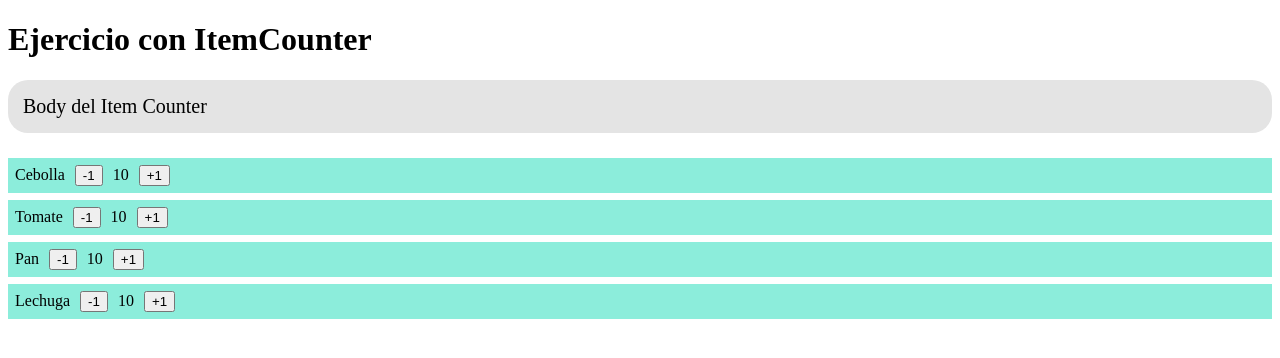
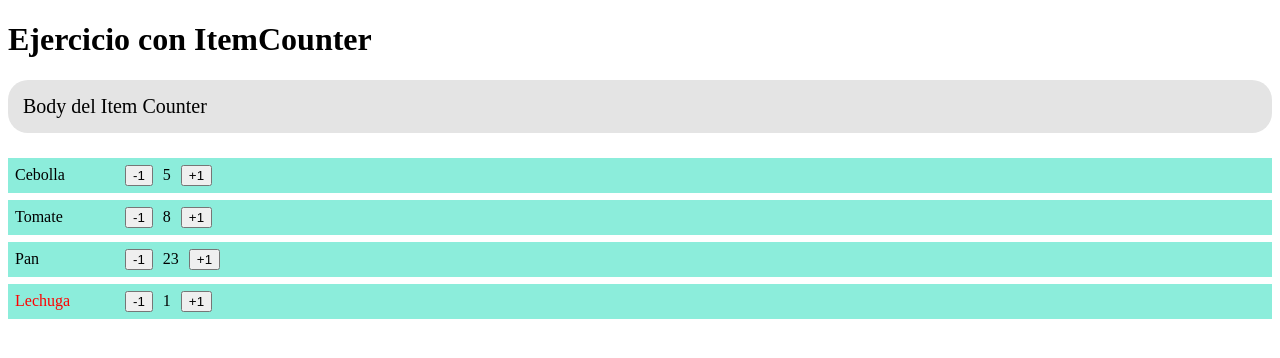
Before and after one commit to cristopher-c/React, a React (Vite) app: page / in a window 1280 px wide. Shown: the top 358 px of the page. Built offline with nearby package versions, Linux system fonts and the light colour scheme.

Commit message:
Configuración para pruebas en React / vitest

```diff
--- a/package.json
+++ b/package.json
@@ -7,7 +7,10 @@
     "dev": "vite",
     "build": "tsc -b && vite build",
     "lint": "eslint .",
-    "preview": "vite preview"
+    "preview": "vite preview",
+    "test" : "vitest",
+    "test:ui": "vitest --ui",
+    "coverage": "vitest run coverage"
   },
   "dependencies": {
     "react": "^19.2.6",
--- /dev/null
+++ b/src/shoping-cart/ItemCounter.css
@@ -0,0 +1,12 @@
+.product-row {
+  background-color: #8CEDDB;
+  padding: 7px;
+  margin-top: 7px;
+  display: flex;
+  align-items: center;
+  gap: 10px;
+}
+
+.product-name {
+  width: 100px;
+}
--- a/src/shoping-cart/ItemCounter.tsx
+++ b/src/shoping-cart/ItemCounter.tsx
@@ -1,36 +1,36 @@
-import React, { useState, type CSSProperties } from 'react'
+import { useState, type CSSProperties } from 'react'
+
+import './ItemCounter.css';
 
 interface Props{
   productName     : string
   productQuantity? : number
 }
 
-const counterButtoms:CSSProperties = {
-  backgroundColor: '#8CEDDB',
-  padding: 7,
-  marginTop: 7,
-  display: 'flex',
-  alignItems: 'center',
-  gap: 10
-}
-
-const ItemCounter = ( {productName:name, productQuantity:cant = 0}: Props) => {
-  const [count, setCount] = useState(10);
+const ItemCounter = ( {productName:name, productQuantity:cant = 1}: Props) => {
+  const [count, setCount] = useState(cant);
 
   const addNumber = () => {
     setCount(count + 1);
   }
 
   const subsNumber = () => {
+    if(count === 1) return;
     setCount(count - 1);
   }
 
   return (
     <>
       <div
-        style={counterButtoms}
+        className='product-row'
       >
-        <span>{name}</span>
+        <span
+          className="product-name"
+        style={{
+          // width: 100,
+          color: count === 1 ? 'red' : 'black'
+        }}
+        >{name}</span>
         <button
           onClick={subsNumber}
         >-1</button>
```
